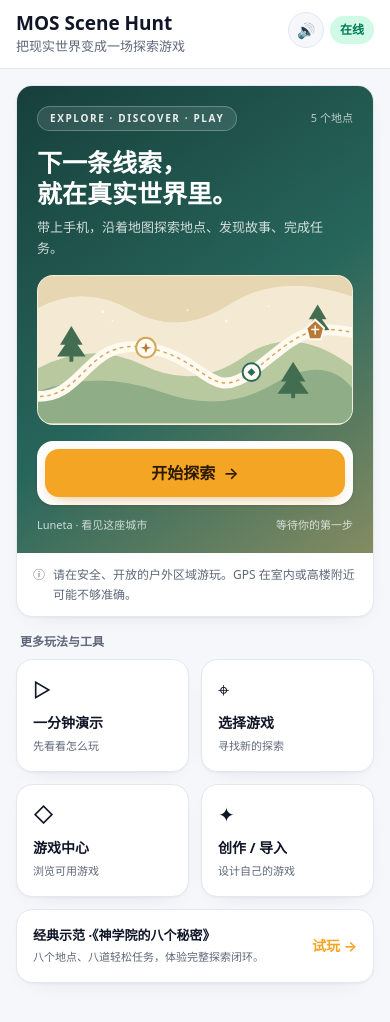
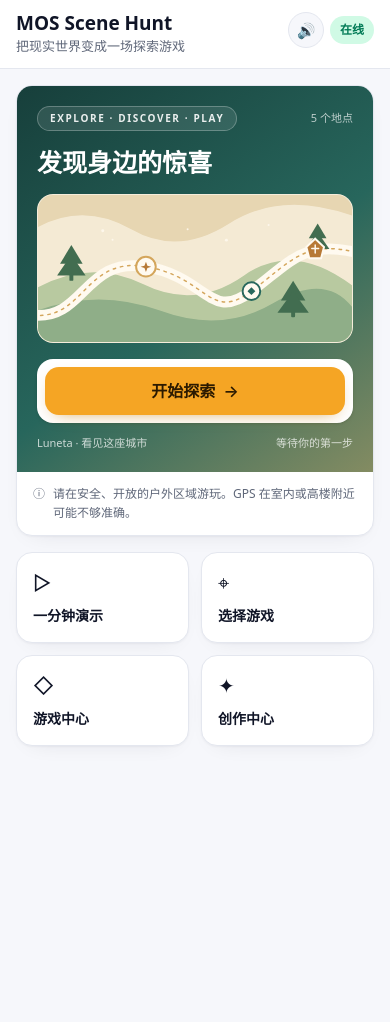
Before and after one commit to zemeiyu2-lgtm/mos-scene-hunt, a Next.js app: page / in a window 390 px wide. Shown: the top 1022 px of the page. After the commit the page ends 844 px from the top, so only its background shows below. Built offline with nearby package versions, Linux system fonts and the light colour scheme; no server answers.

Commit message:
Polish mobile home and creator entry labels

```diff
--- a/app/page.tsx
+++ b/app/page.tsx
@@ -68,11 +68,8 @@ export default function HomePage() {
             <span className="text-[11px] text-white/70">{game ? `${game.scenes.length} 个地点` : "GPS 探索游戏"}</span>
           </div>
           <h2 className="mt-4 max-w-[18rem] text-[25px] font-extrabold leading-tight">
-            下一条线索，<br />就在真实世界里。
+            发现身边的惊喜
           </h2>
-          <p className="mt-2 max-w-[19rem] text-[13px] leading-relaxed text-white/80">
-            带上手机，沿着地图探索地点、发现故事、完成任务。
-          </p>
           <div className="mt-4 overflow-hidden rounded-2xl border border-white/15 bg-[#f4ead4]">
             <svg viewBox="0 0 640 300" role="img" aria-label="山丘、树木与探索路线组成的插画地图" className="block h-auto w-full">
               <rect width="640" height="300" fill="#f4ead4" />
@@ -157,38 +154,29 @@ export default function HomePage() {
       ) : null}
 
       <section className="mt-4">
-        <h3 className="px-1 text-[12px] font-semibold text-[var(--muted)]">更多玩法与工具</h3>
         <div className="mt-2 grid grid-cols-2 gap-3">
           <Link href="/tutorial" className="card p-4 transition-transform active:scale-[0.99]">
             <span className="text-xl" aria-hidden="true">▷</span>
             <p className="mt-2 text-[14px] font-bold">一分钟演示</p>
-            <p className="mt-1 text-[11px] leading-relaxed text-[var(--muted)]">先看看怎么玩</p>
+
           </Link>
           <Link href="/select" className="card p-4 transition-transform active:scale-[0.99]">
             <span className="text-xl" aria-hidden="true">⌖</span>
             <p className="mt-2 text-[14px] font-bold">选择游戏</p>
-            <p className="mt-1 text-[11px] leading-relaxed text-[var(--muted)]">寻找新的探索</p>
+
           </Link>
           <Link href="/games" className="card p-4 transition-transform active:scale-[0.99]">
             <span className="text-xl" aria-hidden="true">◇</span>
             <p className="mt-2 text-[14px] font-bold">游戏中心</p>
-            <p className="mt-1 text-[11px] leading-relaxed text-[var(--muted)]">浏览可用游戏</p>
+
           </Link>
           <Link href="/create" className="card p-4 transition-transform active:scale-[0.99]">
             <span className="text-xl" aria-hidden="true">✦</span>
-            <p className="mt-2 text-[14px] font-bold">创作 / 导入</p>
-            <p className="mt-1 text-[11px] leading-relaxed text-[var(--muted)]">设计自己的游戏</p>
+            <p className="mt-2 text-[14px] font-bold">创作中心</p>
+
           </Link>
         </div>
-        {game ? (
-          <Link href="/select?game=bsop-eight-secrets" className="card mt-3 flex items-center justify-between gap-3 p-4">
-            <div>
-              <p className="text-[13px] font-semibold">经典示范 ·《神学院的八个秘密》</p>
-              <p className="mt-1 text-[11px] text-[var(--muted)]">八个地点、八道轻松任务，体验完整探索闭环。</p>
-            </div>
-            <span className="shrink-0 text-sm font-bold text-[var(--accent)]">试玩 →</span>
-          </Link>
-        ) : null}
+
       </section>
 
       {contentSource === "cache" ? (
```
